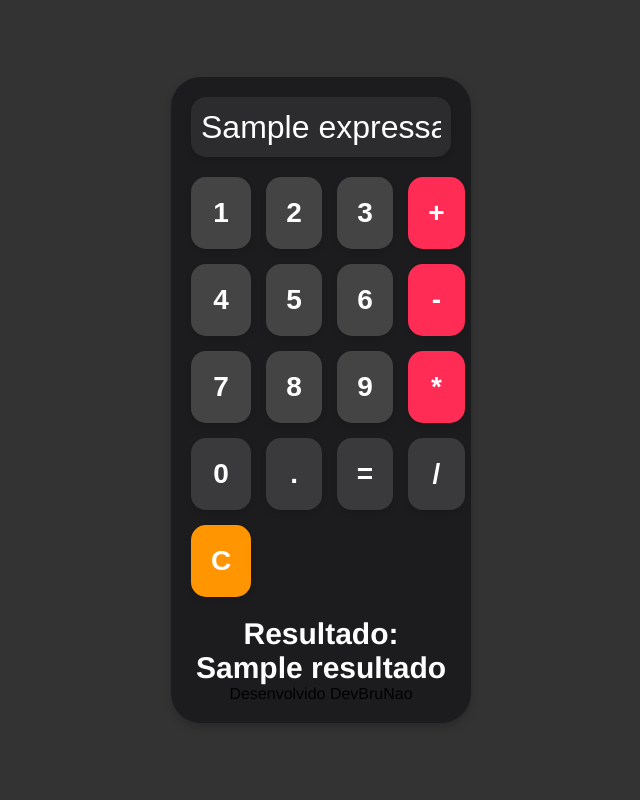
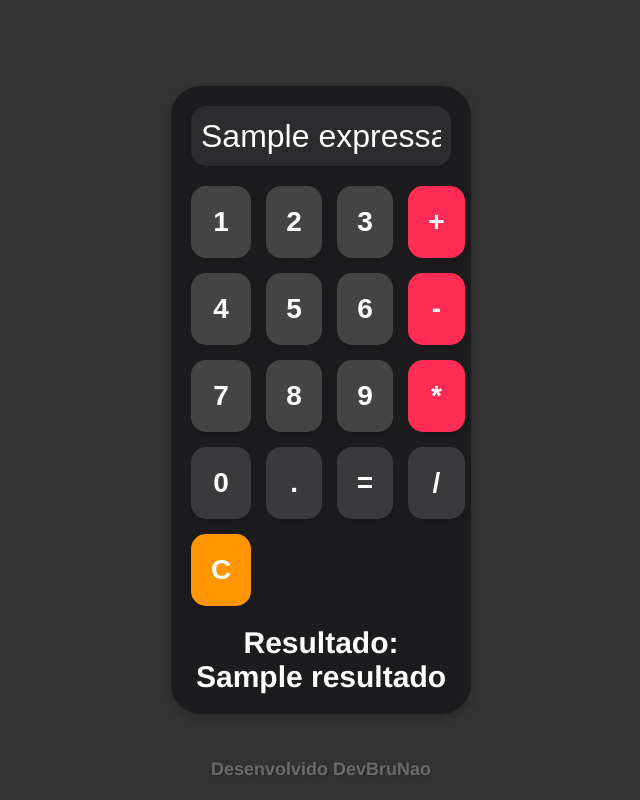
Before and after one commit to DeveloperBruNao/projeto-calculadora, a Flask app: template calculadora_chat/templates/index.html in a window 1280 px wide. Shown: the whole page, without its empty margins (319-959 px from the left). Run offline with Flask 3, Linux system fonts and the light colour scheme; the template is opened without the code that fills it: most values are stand-ins (such as "Sample title", 1, 10 or a date in 2020).

Commit message:
Adicionando o estilo de watermark

```diff
--- a/calculadora_chat/static/style.css
+++ b/calculadora_chat/static/style.css
@@ -117,3 +117,17 @@ button.btn {
     font-size: 20px;
     color: white;
 }
+
+.watermark {
+    position: fixed;
+    bottom: 20px;
+    left: 50%;
+    transform: translateX(-50%);
+    font-size: 18px;
+    color: rgba(255, 255, 255, 0.3);
+    font-family: 'Helvetica Neue', sans-serif;
+    font-weight: bold;
+    text-shadow: 1px 1px 2px rgba(0, 0, 0, 0.3);
+    z-index: 999;
+    pointer-events: none;
+}
```
